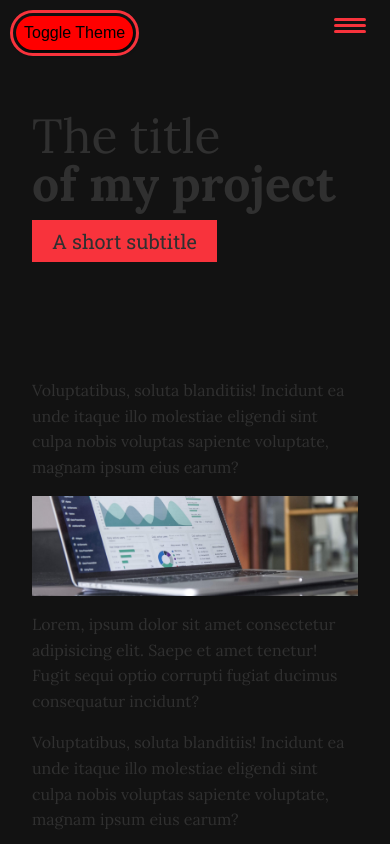
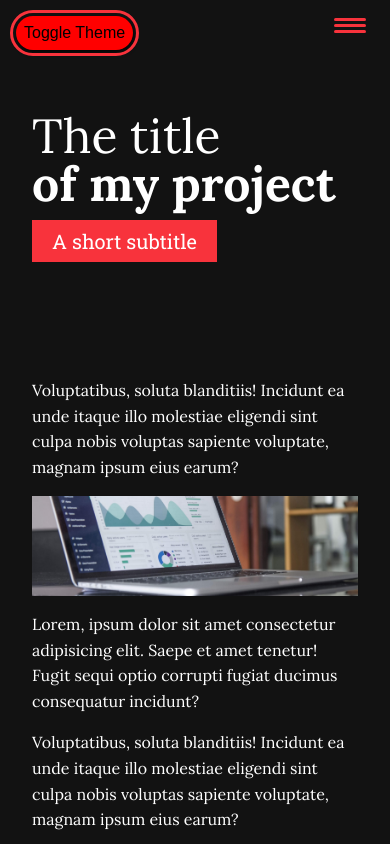
Before and after one commit to hdck007/portfolioWebsite, a plain HTML site: page portfolio-item.html in a window 390 px wide. Both pictures are taken after a click on the button "Toggle Theme". Shown: the top 844 px of the page. Drawn offline with nearby package versions, Linux system fonts and the light colour scheme.

Commit message:
Fixed the toggle theme bug

```diff
--- a/js/index.js
+++ b/js/index.js
@@ -18,20 +18,30 @@ toggle.addEventListener('click', function(){
     const sectionText = document.querySelector('#home');
     const aboutText = document.querySelector('#about');
     const typeText = document.querySelector('#outer');
+    const portFolioText = document.querySelector('#portfolioSection');
+    const descriptionText = document.querySelector('#para');
     if(count===0){
         body.style.backgroundColor = '#121212';
+        if(sectionText!=null){
             sectionText.style.color = 'white';
             aboutText.style.color = 'white';
             typeText.style.color = 'white';
             toggle.style.color = 'white';
+        }
+        (portFolioText!=null)?(portFolioText.style.color = 'white'):('');
+        (descriptionText!=null)?(descriptionText.style.color = 'white'):('');
         count++;
     }
     else{
         body.style.backgroundColor = 'white';
+        if(sectionText!=null){
             sectionText.style.color = 'black';
             aboutText.style.color = 'black';
             typeText.style.color = 'black';
             toggle.style.color = 'black';
+        }
+        (portFolioText!=null)?(portFolioText.style.color = 'black'):('');
+        (descriptionText!=null)?(descriptionText.style.color = 'black'):('');
         count--;
     }
 });
--- a/portfolio-item.html
+++ b/portfolio-item.html
@@ -32,7 +32,7 @@
         </header>
 
 
-        <section class="intro">
+        <section id="portfolioSection" class="intro">
             <h1 class="section__title section__title--intro">
                 The title <strong>of my project</strong>
             </h1>
@@ -40,7 +40,7 @@
             <img src="img/portfolio-01.jpg" alt="" class="intro__img">
         </section>
 
-        <div class="portfolio-item-individual">
+        <div id="para" class="portfolio-item-individual">
             <p>Voluptatibus, soluta blanditiis! Incidunt ea unde itaque illo molestiae eligendi sint culpa nobis voluptas sapiente voluptate, magnam ipsum eius earum?</p>
             <img src="img/portfolio-details.jpg" alt="">
             <p>Lorem, ipsum dolor sit amet consectetur adipisicing elit. Saepe et amet tenetur! Fugit sequi optio corrupti fugiat ducimus consequatur incidunt?</p>
@@ -80,5 +80,6 @@
 
         <script src="js/index.js"></script>
 
+        </script>
     </body>
 </html>
```
Lines whose indentation alone changed are shown as unchanged.
